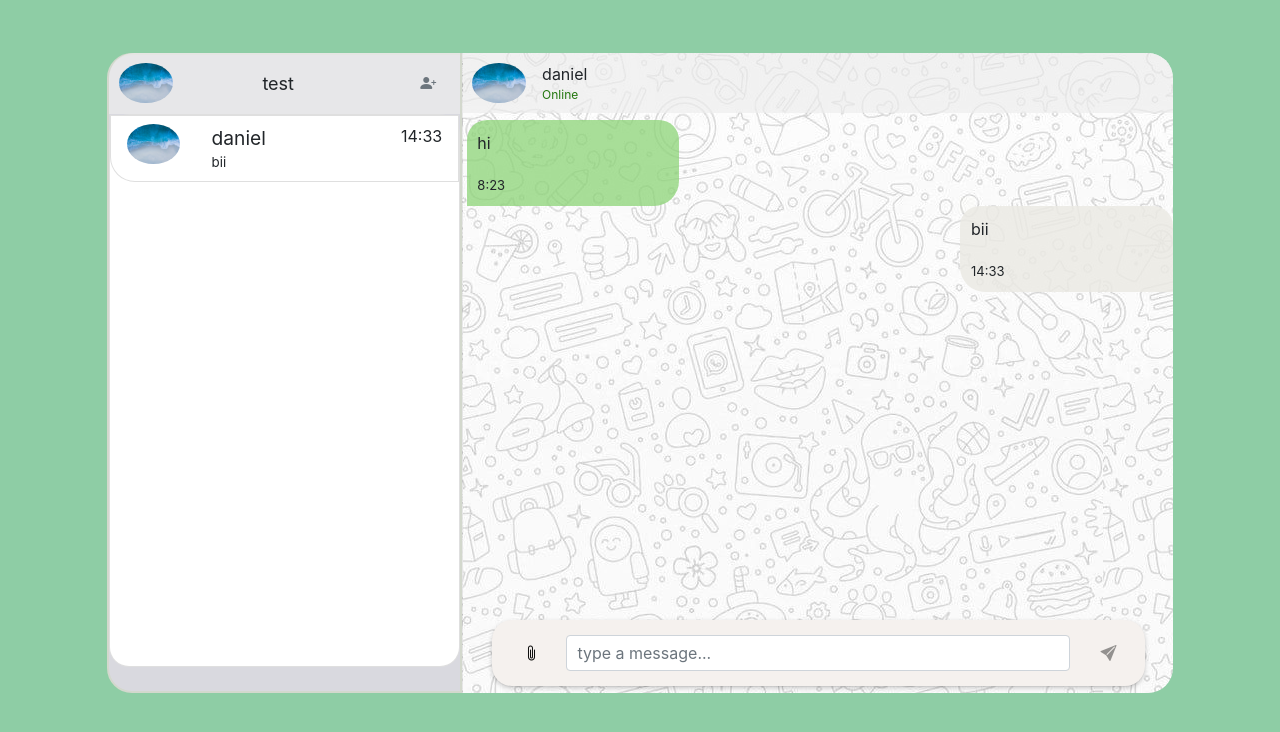
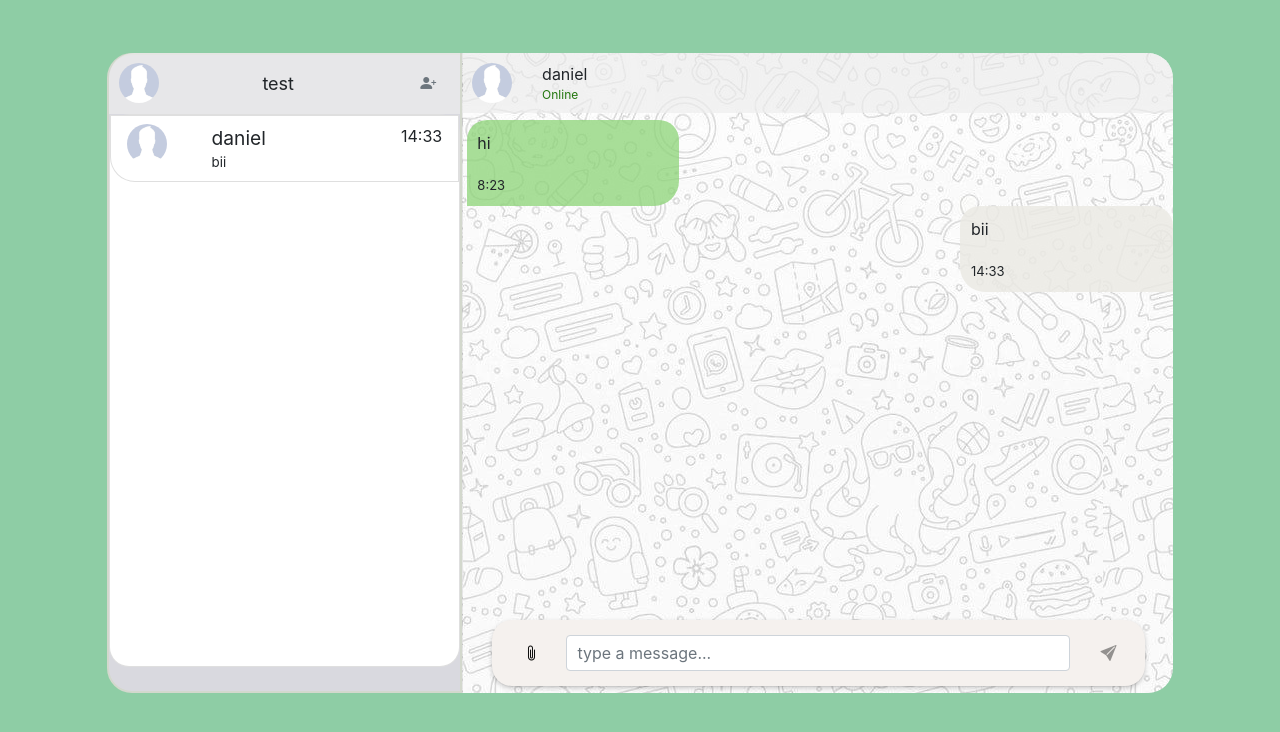
Before and after one commit to danielkarl888/WAppBIU, a React (Create React App) app: page /chat in a window 1280 px wide. Shown: the top 732 px of the page. Built offline with nearby package versions, Linux system fonts and the light colour scheme.

Commit message:
changed to normal profile images

```diff
--- a/src/ChatView/Left/TopHeadingLeft.js
+++ b/src/ChatView/Left/TopHeadingLeft.js
@@ -9,7 +9,7 @@ function TopHeadingLeft({ conversationsActiveUser, setConversationsActiveUser })
         <div className="container-fluid row heading">
             <div className="col-sm-2 col-xs-2 heading-avatar">
                 <div className="heading-avatar-icon">
-                    <img src="bg-1.jpg" alt="Avatar" className="avatar"></img>
+                    <img src="profileimage.jpg" alt="Avatar" className="avatar"></img>
                 </div>
             </div>
             <div className="col-sm-8 headingUsername">
--- a/src/ChatView/Left/contact.js
+++ b/src/ChatView/Left/contact.js
@@ -24,7 +24,7 @@ function Contact({name,lastMessageContent,lastMessageType,setLastMessage,setLast
             <div  className="row sideBar-body">
                 <div className="col-sm-3 col-xs-3 sideBar-avatar">
                     <div className="heading-avatar-icon">
-                        <img src="bg-1.jpg" alt="Avatar" className="avatar"></img>
+                        <img src="profileimage.jpg" alt="Avatar" className="avatar"></img>
                     </div>
                 </div>
                 <div className="col-sm-6 col-xs-9 sideBar-main">
--- a/src/ChatView/Right/TopHeadingRight.js
+++ b/src/ChatView/Right/TopHeadingRight.js
@@ -4,7 +4,7 @@ function TopheadingRight({contact}) {
         <div className="container-fluid row headingRight">
             <div className="col-sm-2 col-md-1 col-xs-3 heading-avatar">
                 <div className="heading-avatar-icon">
-                    {contact!="" ? <img src="bg-1.jpg" alt="Avatar" className="avatar"></img> : null}
+                    {contact!="" ? <img src="profileimage.jpg" alt="Avatar" className="avatar"></img> : null}
                 </div>
             </div>
             <div className="col-sm-8 col-xs-7 heading-name">
```
Also changed, not shown: public/profileimage.jpg (added).
